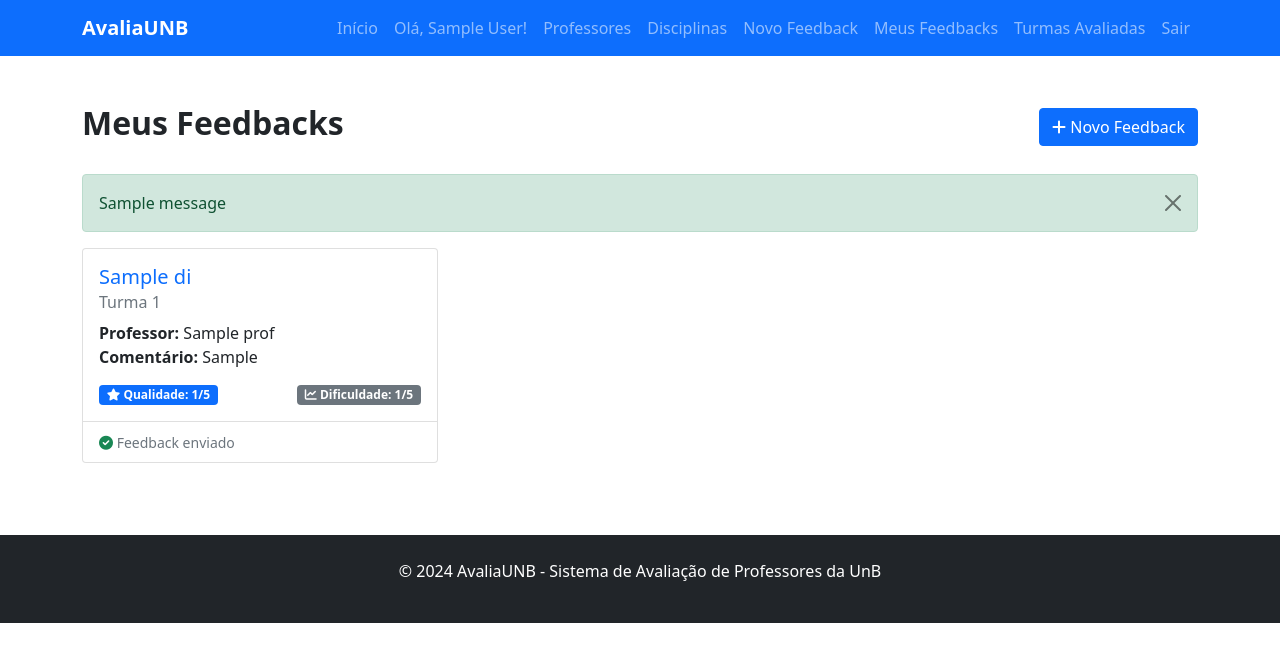
After one commit to leandro-coelhos/AvaliaUNB, a Flask app: page /meus-feedbacks in a window 1280 px wide. The commit adds this page. Shown: the top 662 px of the page. Run offline with Flask 3, Linux system fonts and the light colour scheme; the visitor is signed in with stand-in values (Sample User, id 1); tables that the repository leaves empty hold one stand-in row (values such as "Sample post"); one stand-in notice (Sample message) is shown; parts of the project's set-up code (start-up, migrations or seed data) failed here and were passed over.

Commit message:
Assistant checkpoint: Criar página de feedback com validação anti-duplicação
Assistant generated file changes:
- main.py: Adicionar validação para evitar feedbacks duplicados, Adicionar rota para listar feedbacks do usuário
- templates/meus_feedbacks.html: Criar página para exibir feedbacks do usuário
- templates/base.html: Adicionar link para Meus Feedbacks no menu
- templates/feedback.html: Adicionar informação sobre restrição de feedback único por turma

---

User prompt:

agora, crie uma pagina onde o usuario possa adicionar um novo feedback. atencao: o usuario nao pode dar feedback de uma mesma turma duas vezes

Replit-Commit-Author: Assistant
Replit-Commit-Session-Id: b056209b-5aec-448b-a2a3-ea6db6d0f1d9

```diff
--- a/main.py
+++ b/main.py
@@ -123,6 +123,17 @@ def criar_feedback():
     form.turma.choices = [(str(t.Num_Idf_Tur), f"Turma {t.Num_Idf_Tur} - {t.disciplina.Nom_Dis}") for t in Turma.query.all()]
 
     if form.validate_on_submit():
+        # Verificar se o usuário já deu feedback para esta turma
+        feedback_existente = Feedback.query.filter_by(
+            pfk_Num_Idf_Tur=int(form.turma.data),
+            pfk_Cod_Prof=int(form.professor.data),
+            pfk_Num_Idf_Usr=session['user_id']
+        ).first()
+
+        if feedback_existente:
+            flash('Você já enviou um feedback para esta turma com este professor!', 'error')
+            return render_template('feedback.html', form=form)
+
         novo_feedback = Feedback(
             pfk_Num_Idf_Tur=int(form.turma.data),
             pfk_Cod_Prof=int(form.professor.data),
@@ -169,6 +180,31 @@ def listar_turmas_avaliadas():
     ).all()
 
     return render_template('turmas_avaliadas.html', turmas_professores=turmas_professores)
+
+@app.route('/meus-feedbacks')
+def meus_feedbacks():
+    # Verificar se usuário está logado
+    if 'user_id' not in session:
+        flash('Você precisa estar logado para acessar esta página!', 'error')
+        return redirect(url_for('login'))
+
+    # Buscar todos os feedbacks do usuário logado
+    feedbacks_usuario = db.session.query(
+        Feedback,
+        Turma,
+        Professor,
+        Disciplina
+    ).join(
+        Turma, Feedback.pfk_Num_Idf_Tur == Turma.Num_Idf_Tur
+    ).join(
+        Professor, Feedback.pfk_Cod_Prof == Professor.Cod_Prof
+    ).join(
+        Disciplina, Turma.fk_Cod_Dis == Disciplina.Cod_Dis
+    ).filter(
+        Feedback.pfk_Num_Idf_Usr == session['user_id']
+    ).all()
+
+    return render_template('meus_feedbacks.html', feedbacks=feedbacks_usuario)
 
 @app.route('/feedbacks/<int:turma_id>/<int:professor_id>')
 def ver_feedbacks(turma_id, professor_id):
--- a/templates/base.html
+++ b/templates/base.html
@@ -42,6 +42,15 @@
                             <a class="nav-link" href="{{ url_for('listar_disciplinas') }}">Disciplinas</a>
                         </li>
                         <li class="nav-item">
+                            <a class="nav-link" href="{{ url_for('criar_feedback') }}">Novo Feedback</a>
+                        </li>
+                        <li class="nav-item">
+                            <a class="nav-link" href="{{ url_for('meus_feedbacks') }}">Meus Feedbacks</a>
+                        </li>
+                        <li class="nav-item">
+                            <a class="nav-link" href="{{ url_for('listar_turmas_avaliadas') }}">Turmas Avaliadas</a>
+                        </li>
+                        <li class="nav-item">
                             <a class="nav-link" href="{{ url_for('logout') }}">Sair</a>
                         </li>
                     {% else %}
--- a/templates/feedback.html
+++ b/templates/feedback.html
@@ -10,6 +10,10 @@
             <div class="card shadow">
                 <div class="card-body p-4">
                     <h3 class="card-title text-center mb-4">Enviar Feedback</h3>
+                    <div class="alert alert-info">
+                        <i class="fas fa-info-circle"></i>
+                        <strong>Importante:</strong> Você pode enviar apenas um feedback por combinação de turma e professor.
+                    </div>
                     <form method="POST">
                         {{ form.hidden_tag() }}
                         {% with messages = get_flashed_messages(with_categories=true) %}
--- /dev/null
+++ b/templates/meus_feedbacks.html
@@ -0,0 +1,73 @@
+
+{% extends "base.html" %}
+
+{% block title %}Meus Feedbacks - AvaliaUNB{% endblock %}
+
+{% block content %}
+<div class="container mt-5">
+    <div class="row">
+        <div class="col-12">
+            <div class="d-flex justify-content-between align-items-center mb-4">
+                <h2 class="fw-bold">Meus Feedbacks</h2>
+                <a href="{{ url_for('criar_feedback') }}" class="btn btn-primary">
+                    <i class="fas fa-plus"></i> Novo Feedback
+                </a>
+            </div>
+
+            {% with messages = get_flashed_messages(with_categories=true) %}
+                {% if messages %}
+                    {% for category, message in messages %}
+                        <div class="alert alert-{{ 'danger' if category == 'error' else 'success' }} alert-dismissible fade show" role="alert">
+                            {{ message }}
+                            <button type="button" class="btn-close" data-bs-dismiss="alert"></button>
+                        </div>
+                    {% endfor %}
+                {% endif %}
+            {% endwith %}
+
+            {% if feedbacks %}
+                <div class="row">
+                    {% for feedback, turma, professor, disciplina in feedbacks %}
+                        <div class="col-md-6 col-lg-4 mb-4">
+                            <div class="card h-100">
+                                <div class="card-body">
+                                    <h5 class="card-title text-primary">{{ disciplina.Nom_Dis }}</h5>
+                                    <h6 class="card-subtitle mb-2 text-muted">Turma {{ turma.Num_Idf_Tur }}</h6>
+                                    <p class="card-text">
+                                        <strong>Professor:</strong> {{ professor.Nom_Prof }}<br>
+                                        <strong>Comentário:</strong> {{ feedback.Coment }}<br>
+                                    </p>
+                                    <div class="d-flex justify-content-between">
+                                        <span class="badge bg-primary">
+                                            <i class="fas fa-star"></i> Qualidade: {{ feedback.Qual }}/5
+                                        </span>
+                                        <span class="badge bg-secondary">
+                                            <i class="fas fa-chart-line"></i> Dificuldade: {{ feedback.Nvl_Dif }}/5
+                                        </span>
+                                    </div>
+                                </div>
+                                <div class="card-footer bg-transparent">
+                                    <small class="text-muted">
+                                        <i class="fas fa-check-circle text-success"></i> Feedback enviado
+                                    </small>
+                                </div>
+                            </div>
+                        </div>
+                    {% endfor %}
+                </div>
+            {% else %}
+                <div class="text-center py-5">
+                    <i class="fas fa-inbox fa-3x text-muted mb-3"></i>
+                    <h4 class="text-muted">Você ainda não enviou nenhum feedback</h4>
+                    <p class="text-muted">Compartilhe sua experiência com as turmas que você cursou!</p>
+                    <a href="{{ url_for('criar_feedback') }}" class="btn btn-primary">
+                        <i class="fas fa-plus"></i> Criar Primeiro Feedback
+                    </a>
+                </div>
+            {% endif %}
+        </div>
+    </div>
+</div>
+
+<link rel="stylesheet" href="https://cdnjs.cloudflare.com/ajax/libs/font-awesome/6.0.0/css/all.min.css">
+{% endblock %}
```
